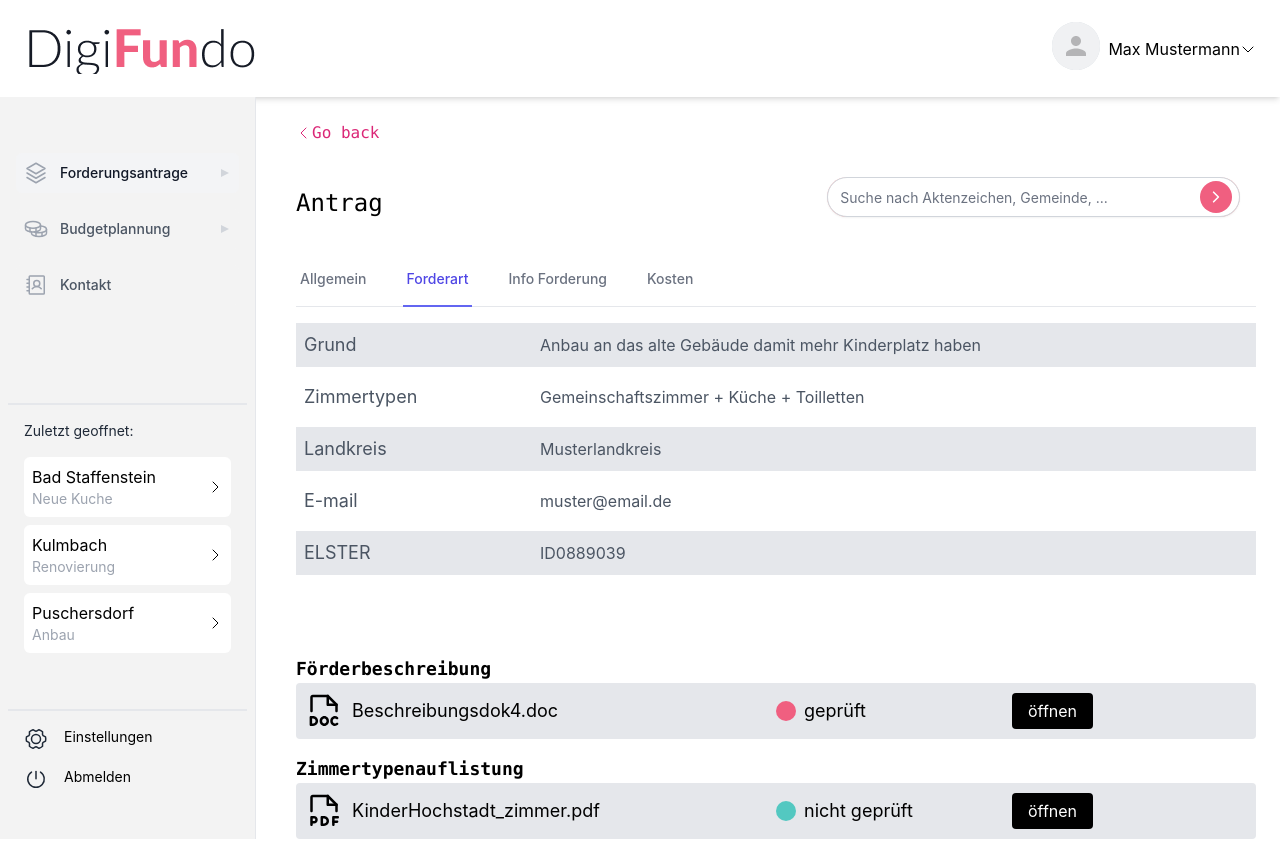
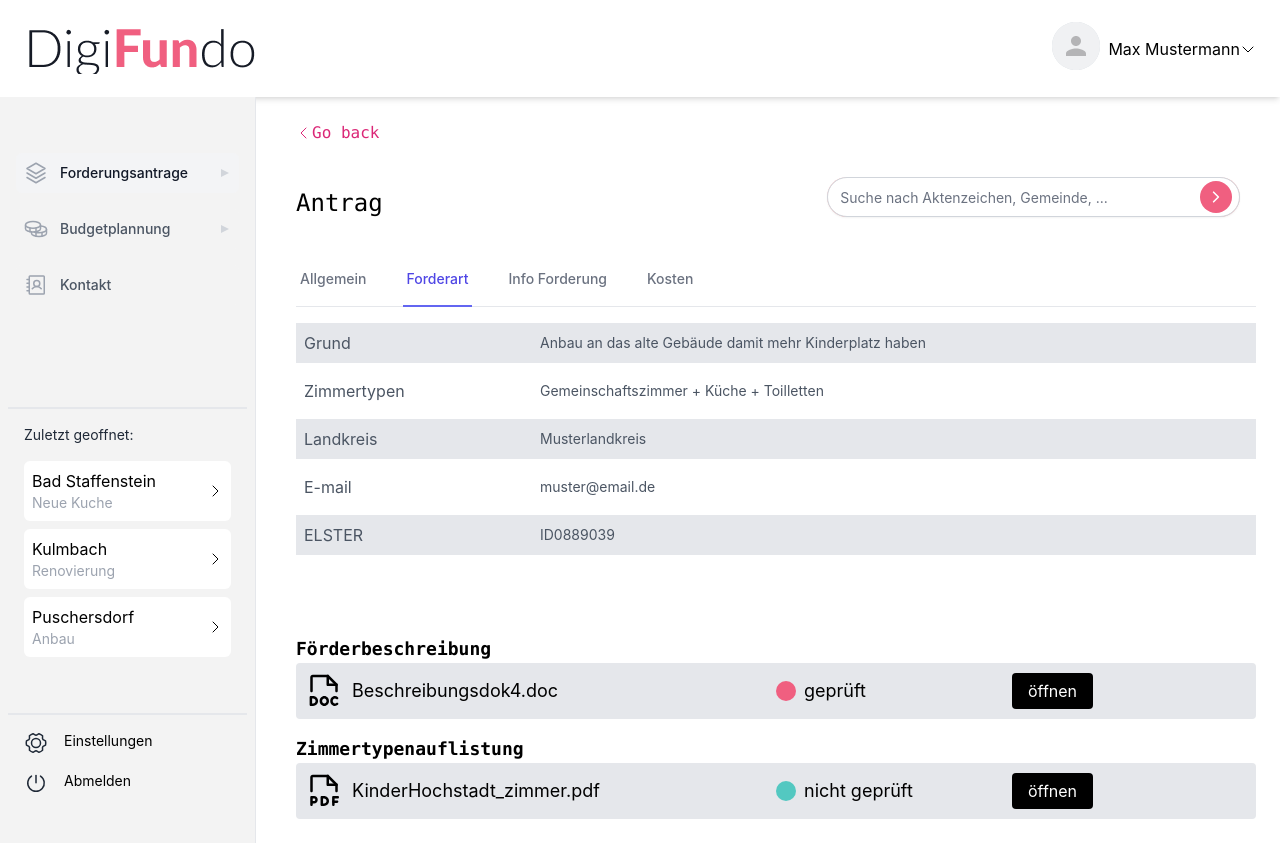
Before and after one commit to habdams/digifundoTest, a Next.js app in the folder client/super-digi-fundo/: page /antragsliste in a window 1280 px wide. Built offline with nearby package versions, Linux system fonts and the light colour scheme.

Commit message:
style updte antrag

```diff
--- a/client/super-digi-fundo/pages/antragsliste.tsx
+++ b/client/super-digi-fundo/pages/antragsliste.tsx
@@ -104,11 +104,11 @@ const Antragsliste = () => (
                         ? 'flex flex-col lg:flex-row  md:items-center text-left bg-gray-200 p-2 mb-2 items-start text-gray-600'
                         : 'flex flex-col lg:flex-row  md:items-center text-left bg-white p-2 mb-2 items-start text-gray-600'
                 )}>
-                    <span className="w-3/12 text-sm md:text-lg">
+                    <span className="w-3/12 text-sm md:text-base">
                         {info.header}
                     </span>
 
-                    <span className="6/12">
+                    <span className="6/12 text-base md:text-sm">
                         {info.detail}
                     </span>
 
@@ -138,7 +138,7 @@ const Antragsliste = () => (
             </div>
 
             <h3 className="text-lg font-mono font-bold">Zimmertypenauflistung</h3>
-            <div className="bg-gray-200 flex items-center p-2 rounded">
+            <div className="bg-gray-200 flex items-center p-2 rounded mb-6">
                 <div className="flex flex-row w-6/12 items-center gap-2">
                     <Image src={'/FilePdf.svg'} width={40} height={40} />
                     <p className="text-lg">KinderHochstadt_zimmer.pdf</p>
```
